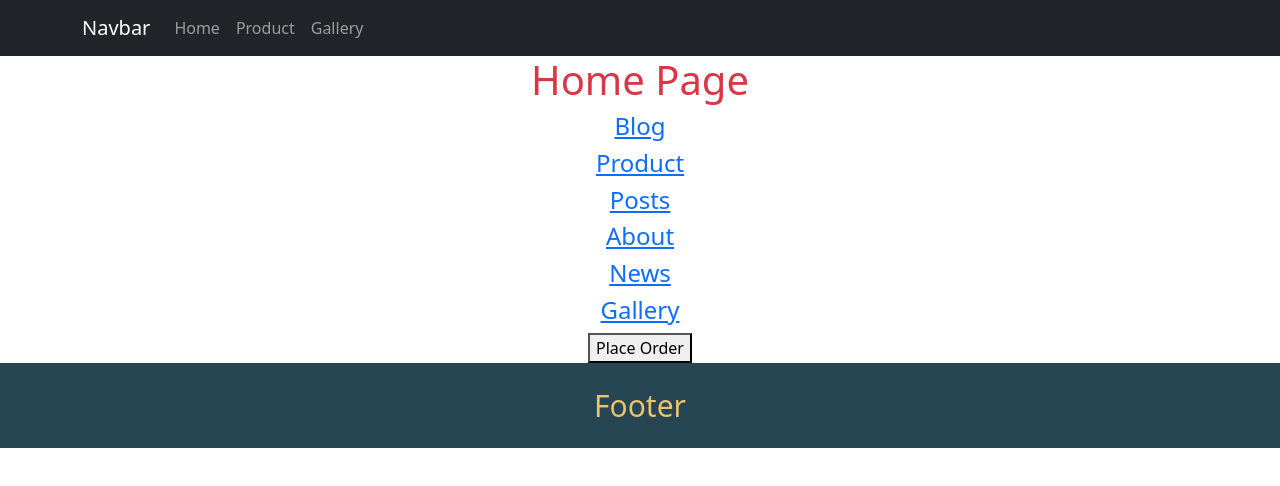
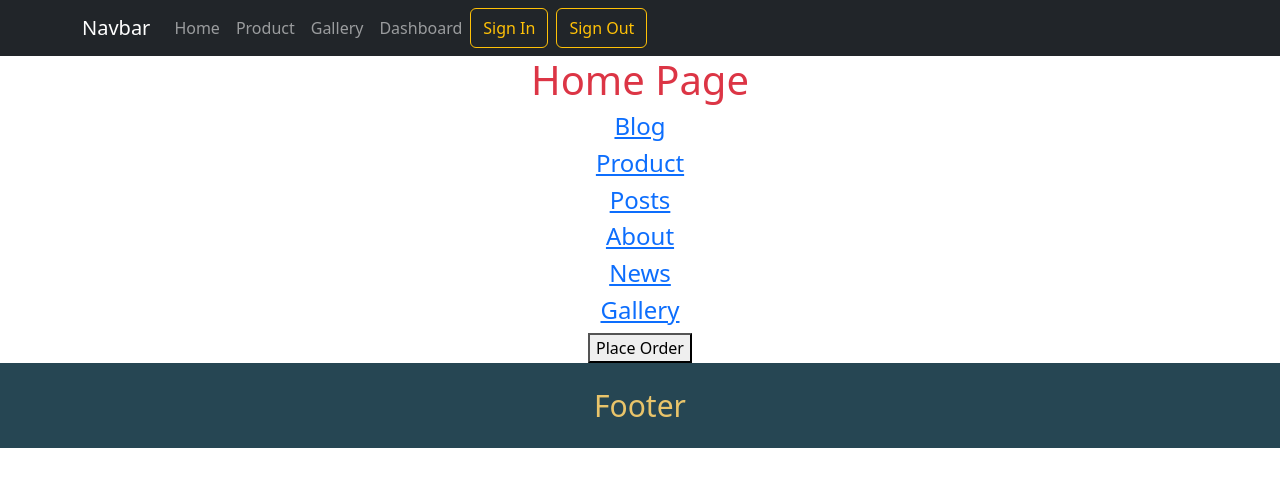
Before and after one commit to utsho-gif/firstNext, a Next.js app: page / in a window 1280 px wide. Shown: the top 486 px of the page. Built offline with nearby package versions, Linux system fonts and the light colour scheme.

Commit message:
added auth using next-auth

```diff
--- a/components/Header.tsx
+++ b/components/Header.tsx
@@ -1,5 +1,7 @@
+import Link from 'next/link';
 import React from 'react';
 import { Navbar, Container, Nav } from 'react-bootstrap';
+import { signIn, signOut } from 'next-auth/react';
 
 const Header = () => {
   return (
@@ -11,6 +13,19 @@ const Header = () => {
             <Nav.Link href="/">Home</Nav.Link>
             <Nav.Link href="/product">Product</Nav.Link>
             <Nav.Link href="/gallery">Gallery</Nav.Link>
+            <Nav.Link href="/dashboard-swr">Dashboard</Nav.Link>
+            <button
+              className="btn btn-outline-warning"
+              onClick={() => signIn()}
+            >
+              Sign In
+            </button>
+            <button
+              className="ms-2 btn btn-outline-warning"
+              onClick={() => signOut()}
+            >
+              Sign Out
+            </button>
           </Nav>
         </Container>
       </Navbar>
--- a/package.json
+++ b/package.json
@@ -18,6 +18,7 @@
     "eslint-config-next": "13.0.5",
     "json-server": "^0.17.1",
     "next": "13.0.5",
+    "next-auth": "^4.18.0",
     "react": "18.2.0",
     "react-bootstrap": "^2.6.0",
     "react-dom": "18.2.0",
```
Also changed, not shown: pages/api/auth/[...nextauth].tsx (added, +11 -0 lines), 1 other file (tests, documents, lock files or other folders).
